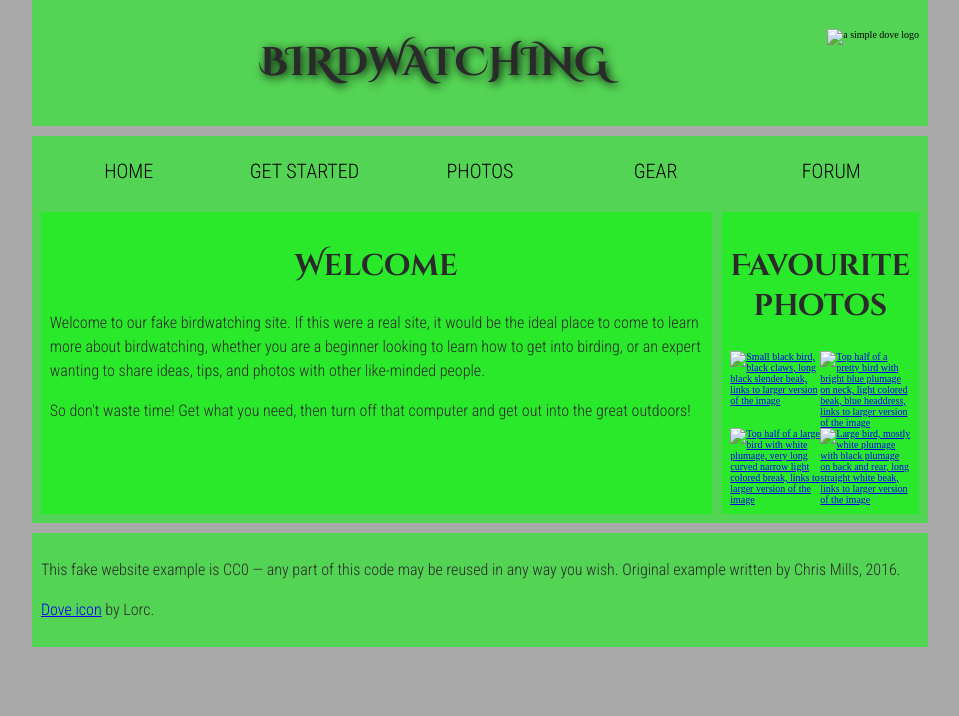
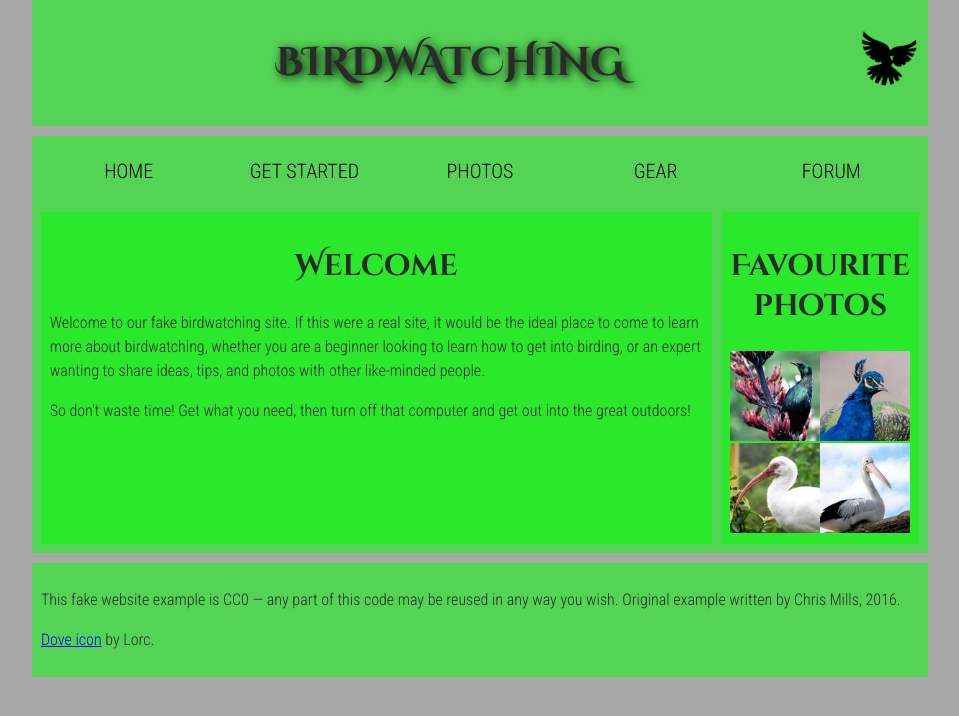
Before and after one commit to NobleRhed/noblerhed.github.io, a plain HTML site: page lab 1/part 2/ass1part2.html in a window 1280 px wide. Shown: the whole page, without its empty margins (160-1119 px from the left). Drawn offline with Linux system fonts and the light colour scheme.

Commit message:
Update ass1part2.html
src updated for images

```diff
--- a/lab 1/part 2/ass1part2.html
+++ b/lab 1/part 2/ass1part2.html
@@ -156,7 +156,7 @@ Structuring a page of content
     <body>
         <header>
             <h1>Birdwatching</h1>
-            <img src="dove.png" alt="a simple dove logo">
+            <img src="./assets/dove.png" alt="a simple dove logo">
         </header>
 
         <nav>
@@ -184,10 +184,10 @@ Structuring a page of content
 
                 <h2>Favourite photos</h2>
 
-                <a href="favorite-1.jpg"><img src="favorite-1_th.jpg" alt="Small black bird, black claws, long black slender beak, links to larger version of the image"></a>
-                <a href="favorite-2.jpg"><img src="favorite-2_th.jpg" alt="Top half of a pretty bird with bright blue plumage on neck, light colored beak, blue headdress, links to larger version of the image"></a>
-                <a href="favorite-3.jpg"><img src="favorite-3_th.jpg" alt="Top half of a large bird with white plumage, very long curved narrow light colored break, links to larger version of the image"></a>
-                <a href="favorite-4.jpg"><img src="favorite-4_th.jpg" alt="Large bird, mostly white plumage with black plumage on back and rear, long straight white beak, links to larger version of the image"></a>
+                <a href="favorite-1.jpg"><img src="./assets/favorite-1_th.jpg" alt="Small black bird, black claws, long black slender beak, links to larger version of the image"></a>
+                <a href="favorite-2.jpg"><img src="./assets/favorite-2_th.jpg" alt="Top half of a pretty bird with bright blue plumage on neck, light colored beak, blue headdress, links to larger version of the image"></a>
+                <a href="favorite-3.jpg"><img src="./assets/favorite-3_th.jpg" alt="Top half of a large bird with white plumage, very long curved narrow light colored break, links to larger version of the image"></a>
+                <a href="favorite-4.jpg"><img src="./assets/favorite-4_th.jpg" alt="Large bird, mostly white plumage with black plumage on back and rear, long straight white beak, links to larger version of the image"></a>
 
             </aside>
         </main>
```
